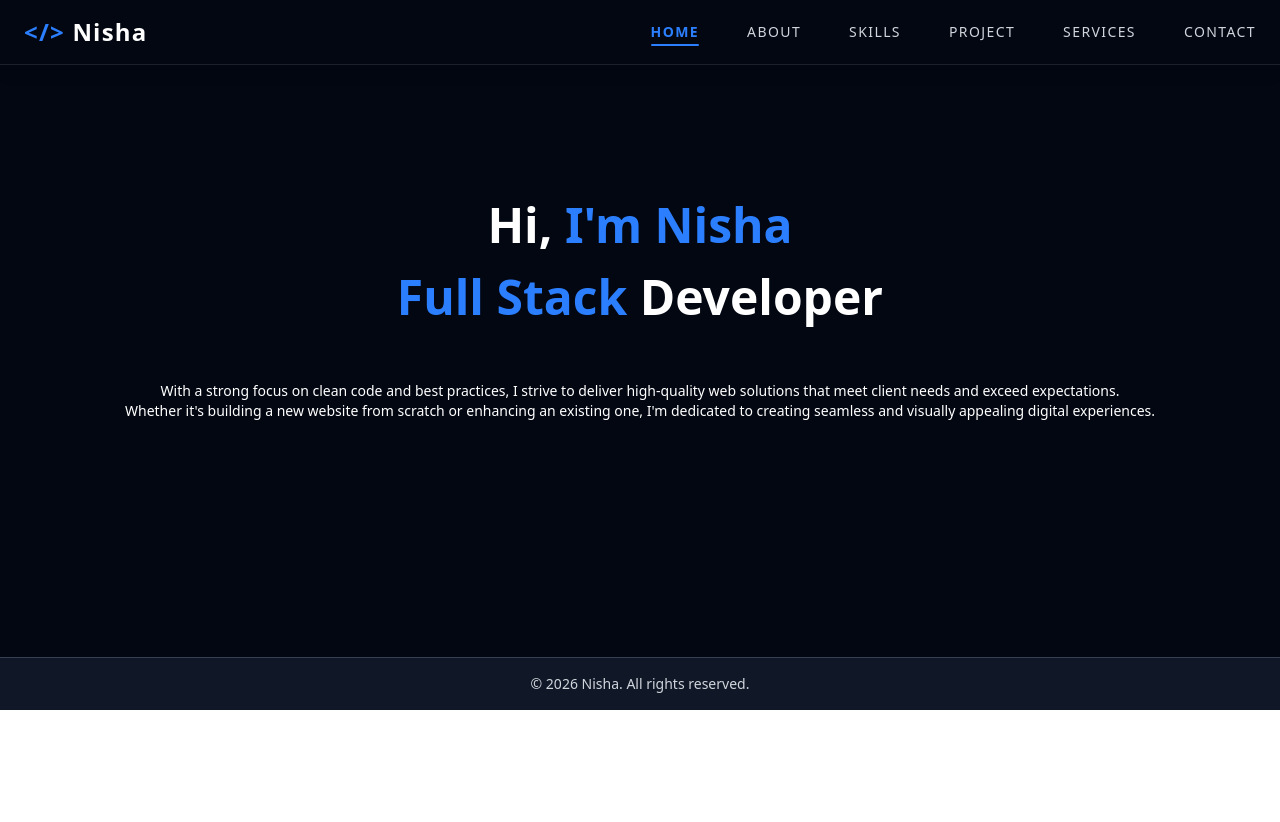
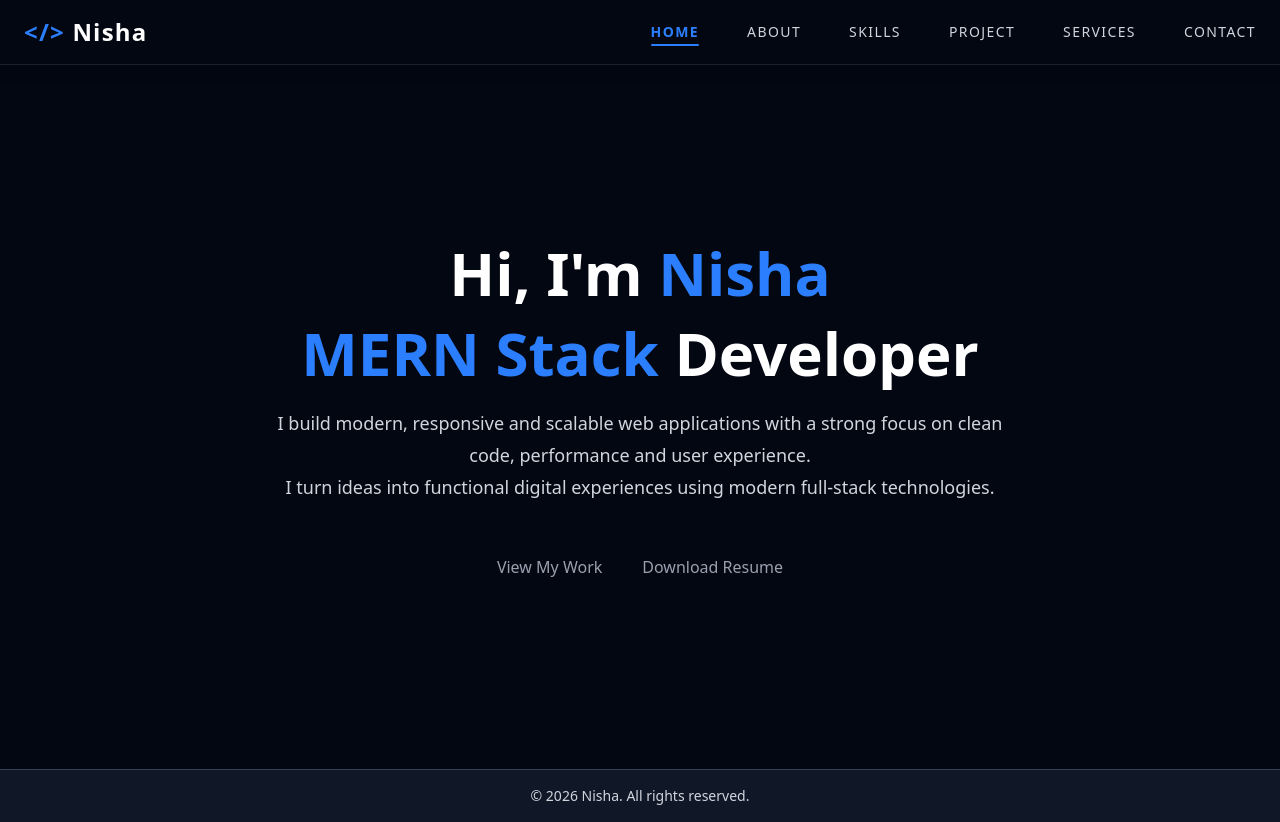
Before and after one commit to Lets-nisha/portfolio-com-n95, a React (Vite) app: page / in a window 1280 px wide. Before the commit the page ends 800 px from the top, so only its background shows below. Built offline with nearby package versions, Linux system fonts and the light colour scheme.

Commit message:
Refactor Home component layout and content

```diff
--- a/src/pages/Home.jsx
+++ b/src/pages/Home.jsx
@@ -1,41 +1,41 @@
-import React from 'react'
+import React from 'react';
+import Button from '../components/Button';
 
-import Button from "../components/Button";
-
-const Home = () =>{
-
-
-
+const Home = () => {
   return (
     <div className="p-8 bgColor text-white">
-      <section className="text-center py-26 w-full  justify-center items-center">
+      <section className="min-h-[80vh] w-full flex flex-col justify-center items-center text-center">
 
-          <h1 className="text-5xl  font-bold mb-6 text-blue-500">
-            <span className="text-white">Hi, </span>
-             I'm Nisha
-          </h1>
-          <h1 className="text-5xl  font-bold mb-6 text-blue-500">
-          Full Stack <span className="text-white">Developer</span>
+        {/* Greeting */}
+        <h1 className="text-5xl md:text-6xl font-bold mb-5 text-blue-500">
+          <span className="text-white">Hi, I'm </span>
+          Nisha
+        </h1>
 
-          </h1>
+        {/* Role */}
+        <h2 className="text-4xl md:text-6xl font-bold mb-6">
+          <span className="text-blue-500">MERN Stack</span>{' '}
+          <span className="text-white">Developer</span>
+        </h2>
 
-
-
-        {/* <img src="" alt="" /> */}
-        <p className=' text-sm text-white mt-15  mb-25'>
-          With a strong focus on clean code and best practices,
-          I strive to deliver high-quality web solutions that meet client needs and exceed expectations. <br />
-          Whether it's building a new website from scratch or enhancing an existing one,
-          I'm dedicated to creating seamless and visually appealing digital experiences.
-
+        {/* Introduction */}
+        <p className="text-sm md:text-lg text-gray-300 max-w-3xl leading-8 mb-10">
+          I build modern, responsive and scalable web applications with a
+          strong focus on clean code, performance and user experience.
+          <br />
+          I turn ideas into functional digital experiences using modern
+          full-stack technologies.
         </p>
 
+        {/* CTA Buttons */}
+        <div className="flex flex-wrap justify-center gap-4">
+          <Button text="View My Work" />
+          <Button text="Download Resume" />
+        </div>
 
       </section>
-
     </div>
-
   );
-}
+};
 
 export default Home;
```
